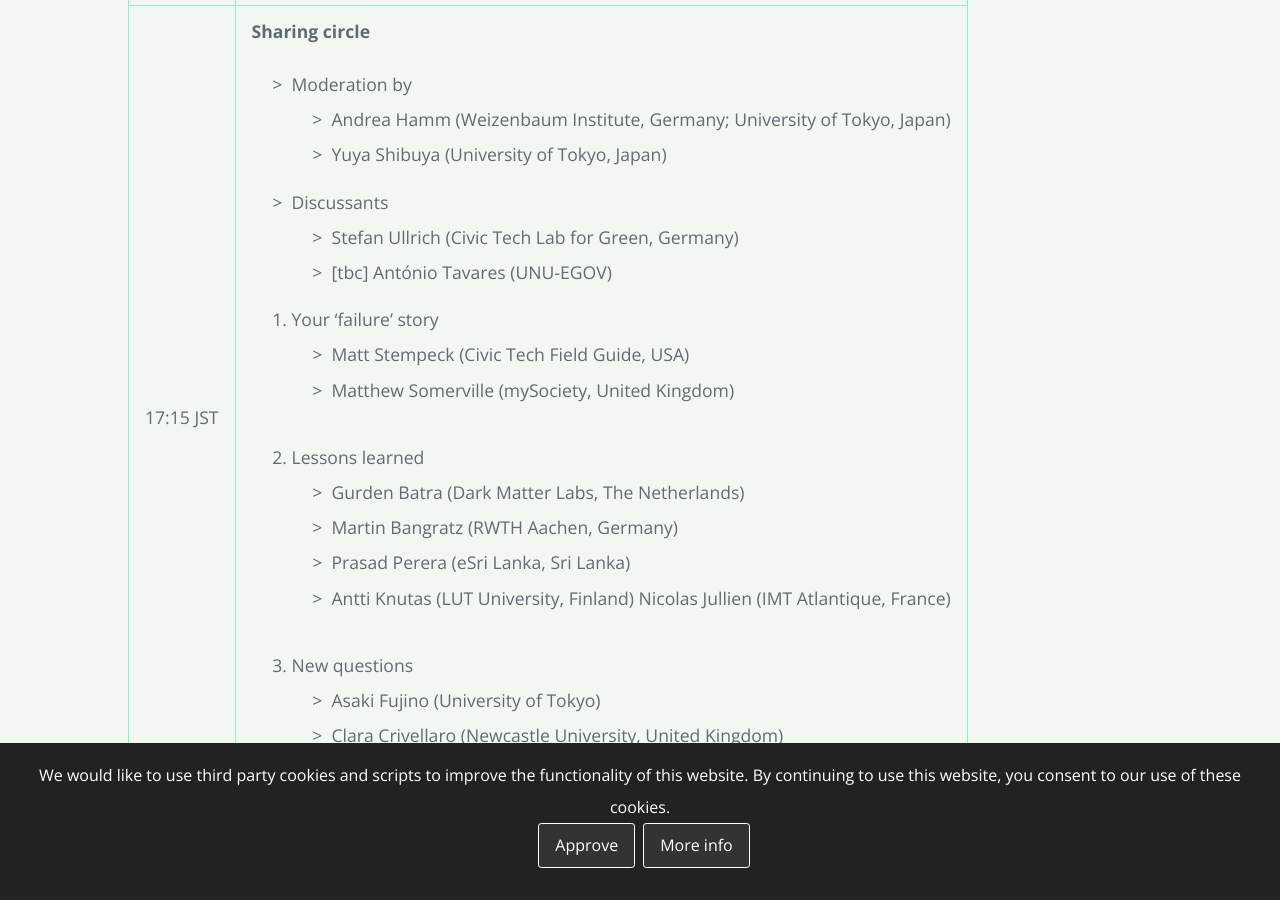
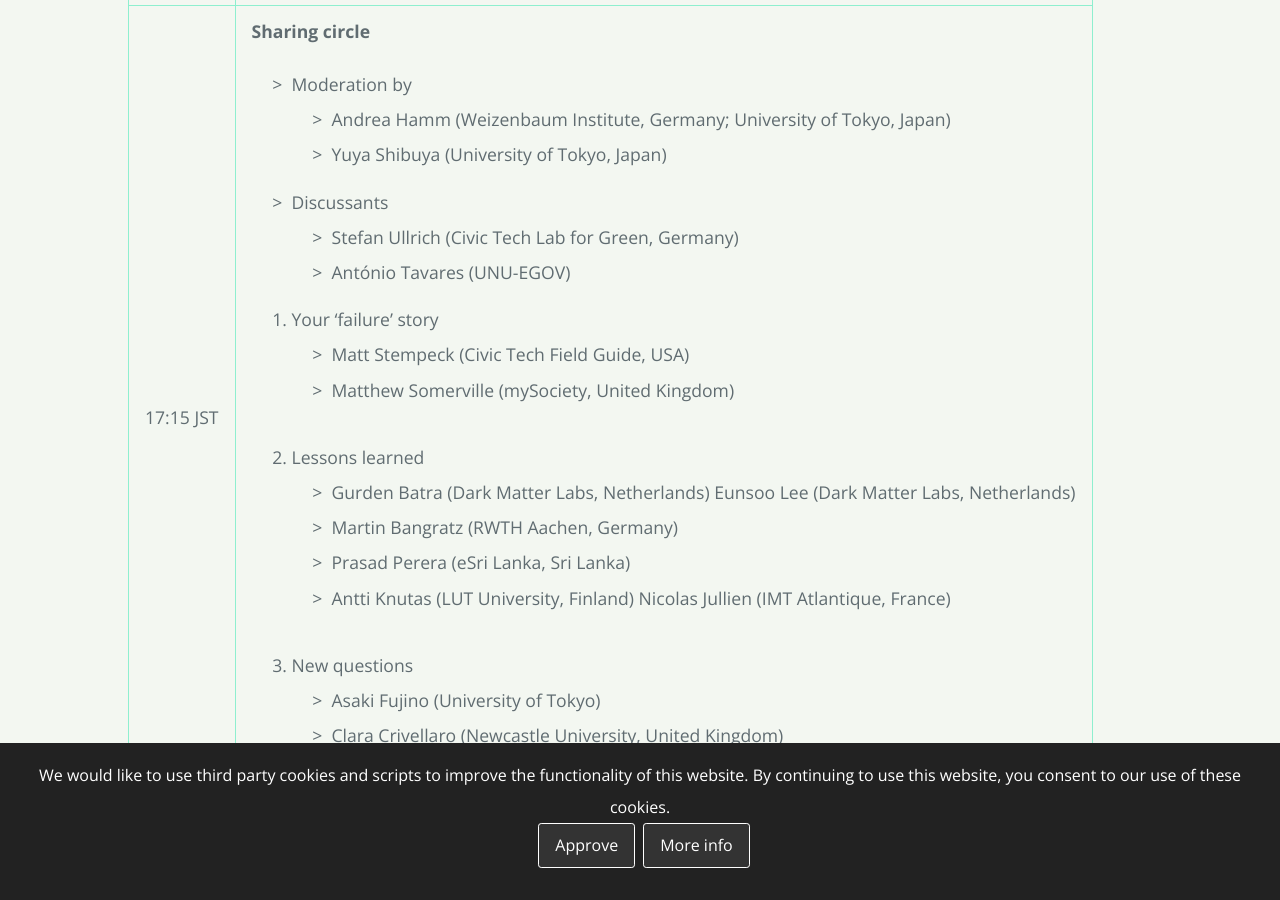
Before and after one commit to discontinued-civictech/discontinued-civictech.github.io, a Jekyll site: the page built from call.md, in a window 1280 px wide and 900 px high, scrolled down 2311 px. Built offline with Jekyll 4.4.1, drawn with Linux system fonts in a browser that asks for light colours; our own code applies the rules of GitHub Pages for plain Markdown files.

Commit message:
modified the event schedule

```diff
--- a/call.md
+++ b/call.md
@@ -52,7 +52,7 @@ Online (We will also prepare an in-person meeting room on the Hongo campus, The
                 <li>Discussants</li>
                 <ul style="margin-top:0px; margin-bottom:-20px;">
                     <li>Stefan Ullrich (Civic Tech Lab for Green, Germany)</li>
-                    <li>[tbc] António Tavares (UNU-EGOV)</li>
+                    <li>António Tavares (UNU-EGOV)</li>
                 </ul>
             </ul>
                <ol>
@@ -63,7 +63,7 @@ Online (We will also prepare an in-person meeting room on the Hongo campus, The
                         </ul>
                     <li>Lessons learned</li>
                         <ul>
-                            <li>Gurden Batra (Dark Matter Labs, The Netherlands)</li>
+                            <li>Gurden Batra (Dark Matter Labs, Netherlands) Eunsoo Lee (Dark Matter Labs, Netherlands) </li>
                             <li>Martin Bangratz (RWTH Aachen, Germany)</li>
                             <li>Prasad Perera (eSri Lanka, Sri Lanka)</li>
                             <li>Antti Knutas (LUT University, Finland) Nicolas Jullien (IMT Atlantique, France)</li>
```
